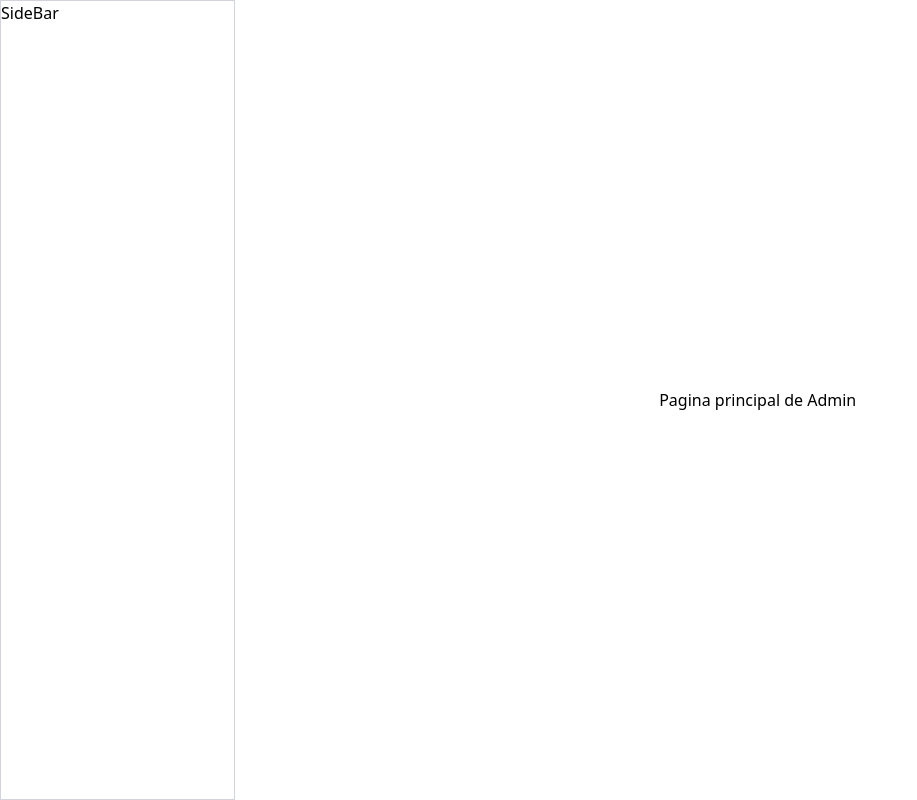
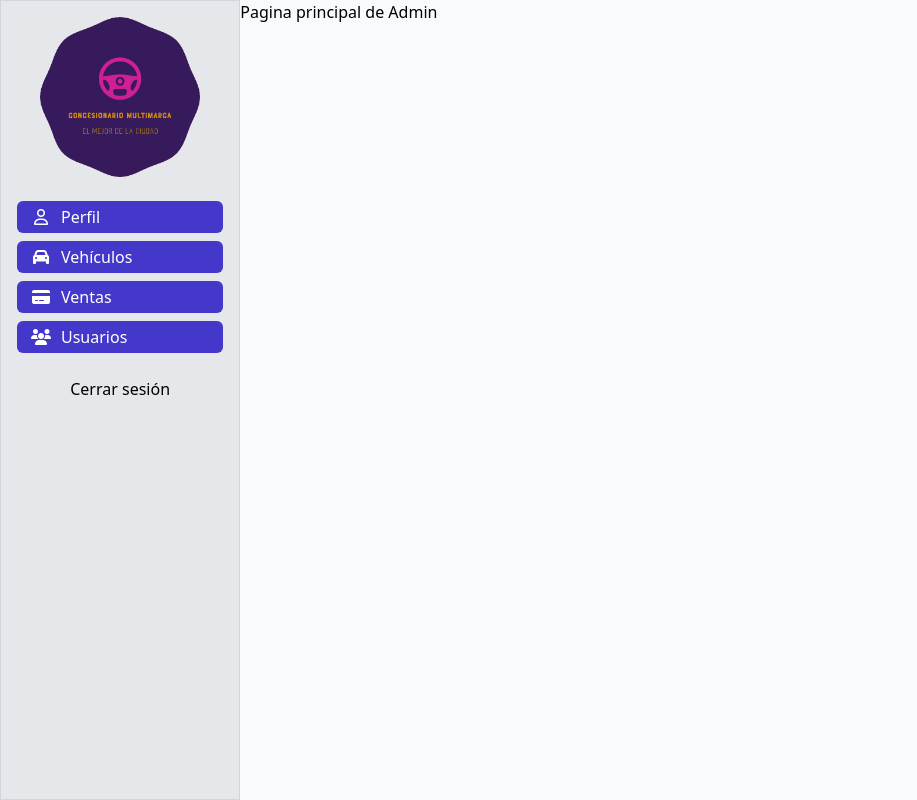
Before and after one commit to JuanA234/Consecionario-multimarca, a React (Create React App) app: page /admin in a window 1280 px wide. Shown: the whole page, without its empty margins (0-917 px from the left). Built offline with nearby package versions, Linux system fonts and the light colour scheme.

Commit message:
Agregar sidebar

```diff
--- a/src/App.jsx
+++ b/src/App.jsx
@@ -1,3 +1,4 @@
+import React, { useState, useEffect } from 'react';
 import 'styles/styles.css';
 import { BrowserRouter as  Router, Switch, Route } from 'react-router-dom';
 import Login from 'pages/Auth/Login';
@@ -7,10 +8,18 @@ import Index from 'pages/Auth/Index';
 import PublicLayout from 'layouts/PublicLayout';
 import PrivateLayout from 'layouts/PrivateLayout';
 import AuthLayout from 'layouts/AuthLayout';
-import Vehiculos from './pages/admin/Vehiculos';
-import Clientes from './pages/admin/Clientes';
+import Vehiculos from 'pages/admin/Vehiculos';
+import Clientes from 'pages/admin/Clientes';
+import { DarkModeContext} from 'context/darkMode';
+
 function App() {
+ const [darkMode, setDarkMode] = useState(false);
+ useEffect(() => {
+   console.log('modo dark:', darkMode);
+ }, [darkMode])
   return (
+    <div className='App'>
+    <DarkModeContext.Provider value={{darkMode, setDarkMode}}>
     <Router>
       <Switch>
         <Route path={['/admin','/admin/vehiculos','/admin/clientes']}>
@@ -51,6 +60,8 @@ function App() {
         </Route>
       </Switch>
     </Router>
+    </DarkModeContext.Provider>
+  </div>
   );
 }
 
--- a/src/components/NavBar.jsx
+++ b/src/components/NavBar.jsx
@@ -1,5 +1,6 @@
 import React from 'react'
 import { Link } from 'react-router-dom';
+import TriggerDarkMode from './TriggerDarkMode';
 
 const NavBar = () => {
     return (
@@ -8,7 +9,9 @@ const NavBar = () => {
                 <li>Logo</li>
                 <li>Navegacion1</li>
                 <li>Navegacion2</li>
-                <li>Navegacion3</li>
+                <li>
+                  <TriggerDarkMode/>
+                </li>
                 <li className='px-3'>
                     <Link to='/login'>
                     <button className='bg-indigo-500 p-2 text-white rounded-lg hover:bg-indigo-700'>Iniciar sesión</button>
--- a/src/components/SideBar.jsx
+++ b/src/components/SideBar.jsx
@@ -1,8 +1,33 @@
 import React from 'react'
+import { Link } from 'react-router-dom';
+import ImagenLogo from './ImagenLogo';
 
 const SideBar = () => {
     return (
-        <nav className='w-72 border border-gray-300 h-full flex flex-col justify-between'>SideBar</nav>
+        <nav className='w-72 border border-gray-300 h-full flex flex-col bg-gray-200 p-4'>
+            <Link to='/admin'>
+                <ImagenLogo/>
+            </Link>
+
+            <div className='my-4'>
+             <Ruta icono="far fa-user" ruta='/admin/perfil' nombre='Perfil'/>
+             <Ruta icono="fas fa-car" ruta='/admin/vehiculos' nombre='Vehículos'/>
+            < Ruta icono="fas fa-credit-card" ruta='/admin/ventas' nombre='Ventas'/>
+             <Ruta icono="fas fa-users" ruta='/admin/usuarios' nombre='Usuarios'/>
+            </div>
+            <button>Cerrar sesión</button>
+        </nav>
+    )
+}
+
+const Ruta = ({icono, ruta, nombre}) =>{
+    return(
+        <Link to={ruta}>
+        <button className='p-1 my-2 bg-indigo-700 hover:bg-indigo-900 flex w-full items-center rounded-md text-white'>
+        <i className={`${icono} w-10`}></i>
+        {nombre}
+        </button>
+    </Link>
     )
 }
 
--- /dev/null
+++ b/src/components/TriggerDarkMode.jsx
@@ -0,0 +1,15 @@
+import React from 'react'
+import { useDarkMode } from 'context/darkMode';
+
+const TriggerDarkMode = () => {
+    const {darkMode,setDarkMode} = useDarkMode();
+    return (
+        <button
+        onClick={() => {
+            setDarkMode(!darkMode);
+        }}
+        >{darkMode ? 'Desactivar ' : 'Activar'} modo dark</button>
+    )
+}
+
+export default TriggerDarkMode
--- /dev/null
+++ b/src/context/darkMode.js
@@ -0,0 +1,7 @@
+import { createContext, useContext } from "react";
+
+ export const DarkModeContext = createContext(null);
+
+export const useDarkMode = () => {
+    return useContext(DarkModeContext);
+};
--- a/src/pages/Auth/Index.jsx
+++ b/src/pages/Auth/Index.jsx
@@ -1,8 +1,11 @@
 import React from 'react'
+import { useDarkMode } from 'context/darkMode';
 
 const Index = () => {
+const {darkMode} = useDarkMode();
     return (
-        <div>
+
+        <div className={`flex h-full bg-gray-${darkMode ? '900' : '50'}`}>
             Pagina para el ladding page
         </div>
     )
--- a/src/pages/admin/Index.jsx
+++ b/src/pages/admin/Index.jsx
@@ -1,8 +1,10 @@
 import React from 'react'
+import { useDarkMode } from 'context/darkMode';
 
 const Admin = () => {
+    const {darkMode} = useDarkMode();
     return (
-        <div>
+        <div className={`flex w-full h-full bg-gray-${darkMode ? '900' : '50'}`}>
            Pagina principal de Admin
         </div>
     )
--- a/src/pages/admin/Vehiculos.jsx
+++ b/src/pages/admin/Vehiculos.jsx
@@ -1,4 +1,4 @@
-import React, {useEffect , useState} from 'react'
+import React, {useEffect , useState, useRef} from 'react'
 import { ToastContainer, toast } from 'react-toastify';
 import 'react-toastify/dist/ReactToastify.css';
 
@@ -70,10 +70,11 @@ const Vehiculos = () => {
             {textoBoton}
             </button>
             </div>
-            {mostrarTabla ?  <TablaVehiculos listaVehiculos={vehiculos} />
-            :<FormularioCreacionVehiculos funcionParaMostarLaTabla={setMostrarTabla}
+            {mostrarTabla ? (<TablaVehiculos  listaVehiculos={vehiculos} /> )
+            :(<FormularioCreacionVehiculos
+            setMostrarTabla={setMostrarTabla}
             listaVehiculos={vehiculos}
-            funcionParaAgregarUnVehiculo={setVehiculos} />}
+            setVehiculos={setVehiculos} />)}
             <ToastContainer position='bottom-center' autoClose={5000} />
 
         </div>
@@ -109,39 +110,49 @@ const TablaVehiculos = ({listaVehiculos}) =>{
     );
 }
 
-const FormularioCreacionVehiculos = ({funcionParaMostarLaTabla , listaVehiculos, funcionParaAgregarUnVehiculo}) =>{
-    const [nombre, setNombre] = useState();
-    const [marca, setMarca] = useState();
-    const [modelo, setModelo] = useState();
+const FormularioCreacionVehiculos = ({setVehiculos , listaVehiculos , setMostrarTabla}) =>{
+    const form = useRef(null);
 
-    const enviarAlBackend = () => {
-        toast.success('Vehículo agregado con éxito');
-        funcionParaMostarLaTabla(true);
-        funcionParaAgregarUnVehiculo([
-            ...listaVehiculos,
-            {nombre:nombre, marca:marca, modelo:modelo}]);
+    const submitForm = (e) => {
+        e.preventDefault();
+        const fd = new FormData(form.current);
+
+        const nuevoVehiculo = {};
+        fd.forEach((value, key) => {
+            nuevoVehiculo[key] = value;
+        });
+        setMostrarTabla(true);
+        setVehiculos([...listaVehiculos, nuevoVehiculo]);
+        //Identificar un caso de éxito y mostrar un toast de éxito
+        toast.success("Vehículo agregado con éxito");
+        //Identificar un caso de error y mostrar un toast de error
+         //toast.error("Error agregando vehículo");
+
+
     };
+
+
     return(
     <div className='flex flex-col items-center justify-center'>
         <h2  className='text-2xl font-extrabold text-gray-700'>Crear nuevo vehículo</h2>
-        <form className='flex flex-col'>
+        <form ref={form} onSubmit={submitForm} className='flex flex-col'>
             <label className='flex flex-col' htmlFor='nombre'>
                 Nombre del vehículo
             <input
             name='nombre'
+            required
             className='bg-gray-50 border border-gray-600 p-2 rounded-lg m-2'
             type="text"
-            value={nombre}
-            onChange={(e)=>{setNombre(e.target.value)}}
             />
             </label>
             <label className='flex flex-col' htmlFor='marca'>
                 Marca del vehículo
-                <select name="marca"
-                 value={marca}
-                 onChange={(e)=>{setMarca(e.target.value)}}
+                <select
+                name="marca"
+                required
+                defaultValue={0}
                 className='bg-gray-50 border border-gray-600 p-2 rounded-lg m-2'>
-                    <option disabled>Seleccione una opción</option>
+                    <option disabled value={0}>Seleccione una opción</option>
                     <option>Renault</option>
                     <option>Toyota</option>
                     <option>Ford</option>
@@ -152,22 +163,17 @@ const FormularioCreacionVehiculos = ({funcionParaMostarLaTabla , listaVehiculos,
             <label className='flex flex-col' htmlFor='modelo'>
                 Modelo del vehículo
             <input
-             value={modelo}
-             onChange={(e)=>{setModelo(e.target.value)}}
             name='modelo'
             className='bg-gray-50 border border-gray-600 p-2 rounded-lg m-2'
             type="number"
+            required
             min={1992}
-            max={2014}
             placeholder='2020'/>
             </label>
 
             <button
-            type='button'
+            type='submit'
             className='col-span-2 bg-green-500 p-2 rounded-full shadow-md hover:bg-green-700 text-white'
-            onClick={()=>{
-                enviarAlBackend();
-            }}
             >
                 Guardar vehículo
             </button>
```
